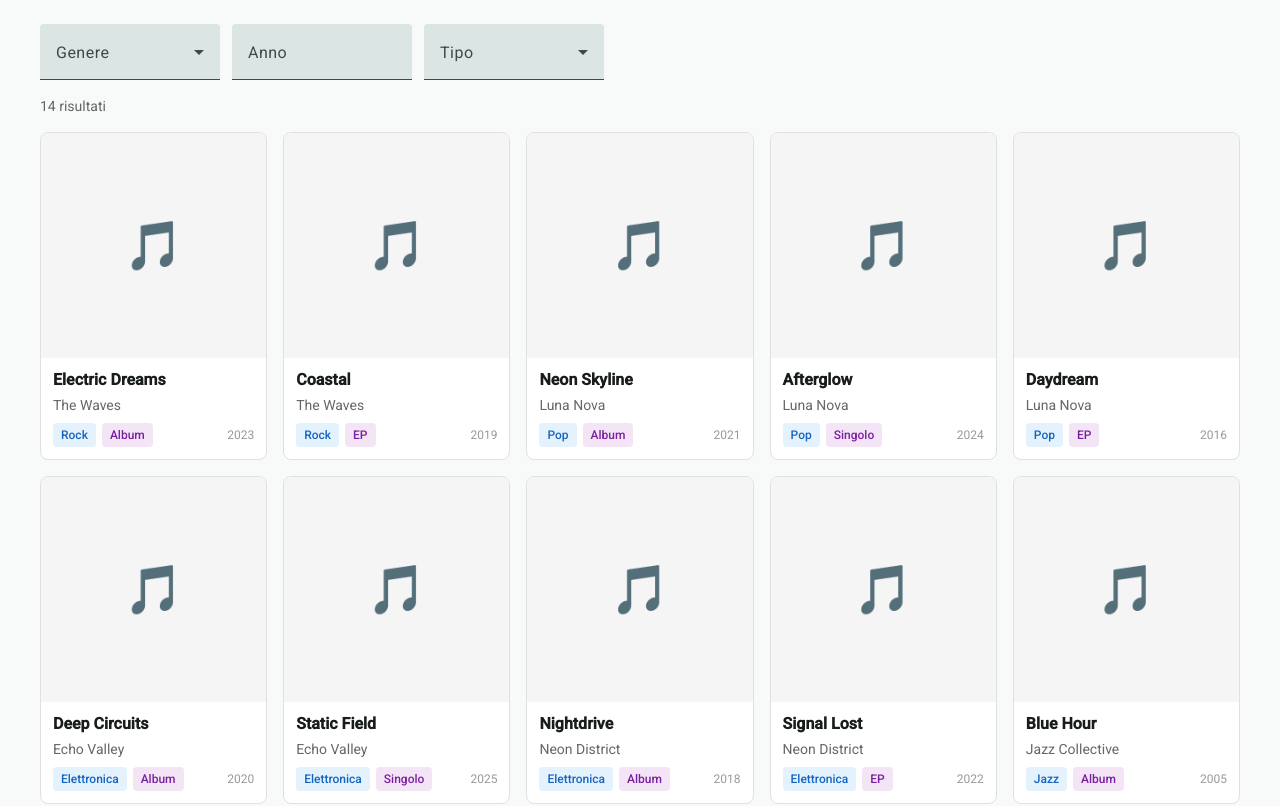
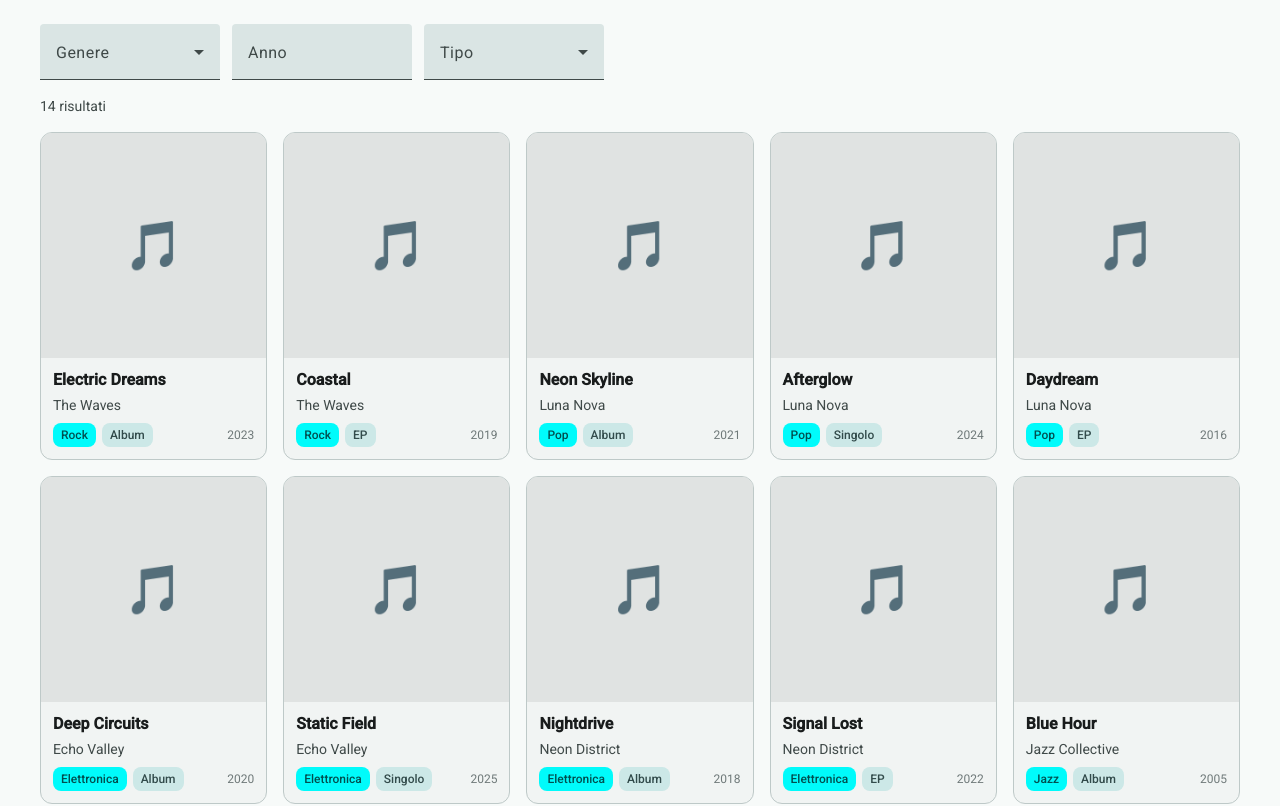
Before and after one commit to Rhaastrake/SoundWave-Music_Team-Apulia.env, an Angular app: page /catalog in a window 1280 px wide. Shown: the top 806 px of the page. Built offline with nearby package versions, Linux system fonts and the light colour scheme.

Commit message:
fix: css colors not using variables

```diff
--- a/src/app/components/album-card/album-card.scss
+++ b/src/app/components/album-card/album-card.scss
@@ -1,19 +1,20 @@
 .album-card {
-  border: 1px solid #e0e0e0;
-  border-radius: 8px;
+  border: 1px solid var(--mat-sys-outline-variant);
+  border-radius: var(--mat-sys-corner-medium, 12px);
   overflow: hidden;
-  background: #fff;
-  transition: box-shadow 0.2s;
+  background-color: var(--mat-sys-surface-container-low);
+  color: var(--mat-sys-on-surface);
+  transition: box-shadow 0.2s ease-in-out;
 
   &:hover {
-    box-shadow: 0 2px 8px rgba(0, 0, 0, 0.12);
+    box-shadow: var(--mat-sys-level1, 0px 1px 3px 1px rgba(0, 0, 0, 0.15));
   }
 }
 
 .album-image {
   aspect-ratio: 1;
   overflow: hidden;
-  background: #f5f5f5;
+  background-color: var(--mat-sys-surface-container-highest);
   display: flex;
   align-items: center;
   justify-content: center;
@@ -26,7 +27,7 @@
 
   .placeholder-image {
     font-size: 3rem;
-    color: #bbb;
+    color: var(--mat-sys-outline);
   }
 }
 
@@ -39,12 +40,13 @@
   font-size: 1rem;
   font-weight: 600;
   line-height: 1.3;
+  color: var(--mat-sys-on-surface);
 }
 
 .album-artist {
   margin: 0 0 8px;
   font-size: 0.875rem;
-  color: #666;
+  color: var(--mat-sys-on-surface-variant);
 }
 
 .album-meta {
@@ -57,23 +59,23 @@
 .badge {
   font-size: 0.75rem;
   padding: 2px 8px;
-  border-radius: 4px;
+  border-radius: var(--mat-sys-corner-small, 8px);
   font-weight: 500;
 }
 
 .genre {
-  background: #e3f2fd;
-  color: #1565c0;
+  background-color: var(--mat-sys-primary-container);
+  color: var(--mat-sys-on-primary-container);
 }
 
 .type {
-  background: #f3e5f5;
-  color: #7b1fa2;
+  background-color: var(--mat-sys-secondary-container);
+  color: var(--mat-sys-on-secondary-container);
 }
 
 .album-year {
   font-size: 0.75rem;
-  color: #999;
+  color: var(--mat-sys-outline);
   margin-left: auto;
 }
 
--- a/src/app/components/catalog-page/catalog-page.scss
+++ b/src/app/components/catalog-page/catalog-page.scss
@@ -2,11 +2,13 @@
   max-width: 1200px;
   margin: 0 auto;
   padding: 24px 16px;
+  background-color: var(--mat-sys-surface);
+  color: var(--mat-sys-on-surface);
 }
 
 .results-counter {
   font-size: 0.875rem;
-  color: #666;
+  color: var(--mat-sys-on-surface-variant);
   margin: 16px 0;
 }
 
--- a/src/app/components/empty-state/empty-state.scss
+++ b/src/app/components/empty-state/empty-state.scss
@@ -5,17 +5,19 @@
   justify-content: center;
   padding: 48px 24px;
   text-align: center;
+  background-color: var(--mat-sys-surface);
+  color: var(--mat-sys-on-surface);
 }
 
 .empty-message {
   font-size: 1.25rem;
   font-weight: 500;
   margin: 0 0 8px;
-  color: #333;
+  color: var(--mat-sys-on-surface);
 }
 
 .empty-hint {
   font-size: 0.875rem;
-  color: #888;
+  color: var(--mat-sys-on-surface-variant);
   margin: 0 0 24px;
 }
--- a/src/styles.scss
+++ b/src/styles.scss
@@ -4,36 +4,6 @@
 // Learn more about theming and how to use it for your application's
 // custom components at https://material.angular.dev/guide/theming
 @use '@angular/material' as mat;
-
-//==========================
-// STRUCTURE
-//==========================
-$header-height: 10vh;
-$header-padding-y: 15px;
-$header-padding-x: 15px;
-
-//==========================
-// COLORS — BASE
-//==========================
-$primary: rgba(0, 0, 0, 0.5);
-$secondary: #a3dcff;
-$accent: #f9a8c9;
-
-//==========================
-// COLORS — NEUTRALS
-//==========================
-$white: #ffffff;
-$light: #f5f5f5;
-$muted: #888888;
-$dark: #2d2d2d;
-
-//==========================
-// COLORS — SEMANTIC
-//==========================
-$success: #198754;
-$warning: #ffc107;
-$danger: #dc3545;
-$info: #0dcaf0;
 
 html {
   height: 100%;
```
